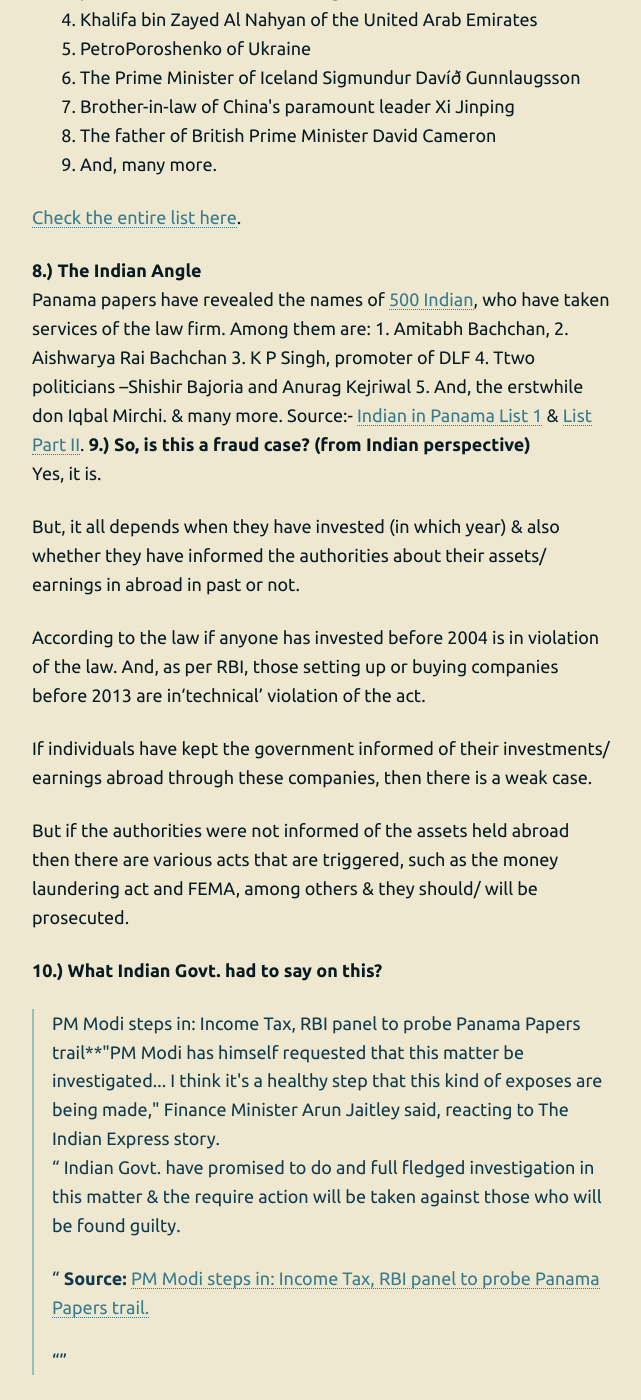
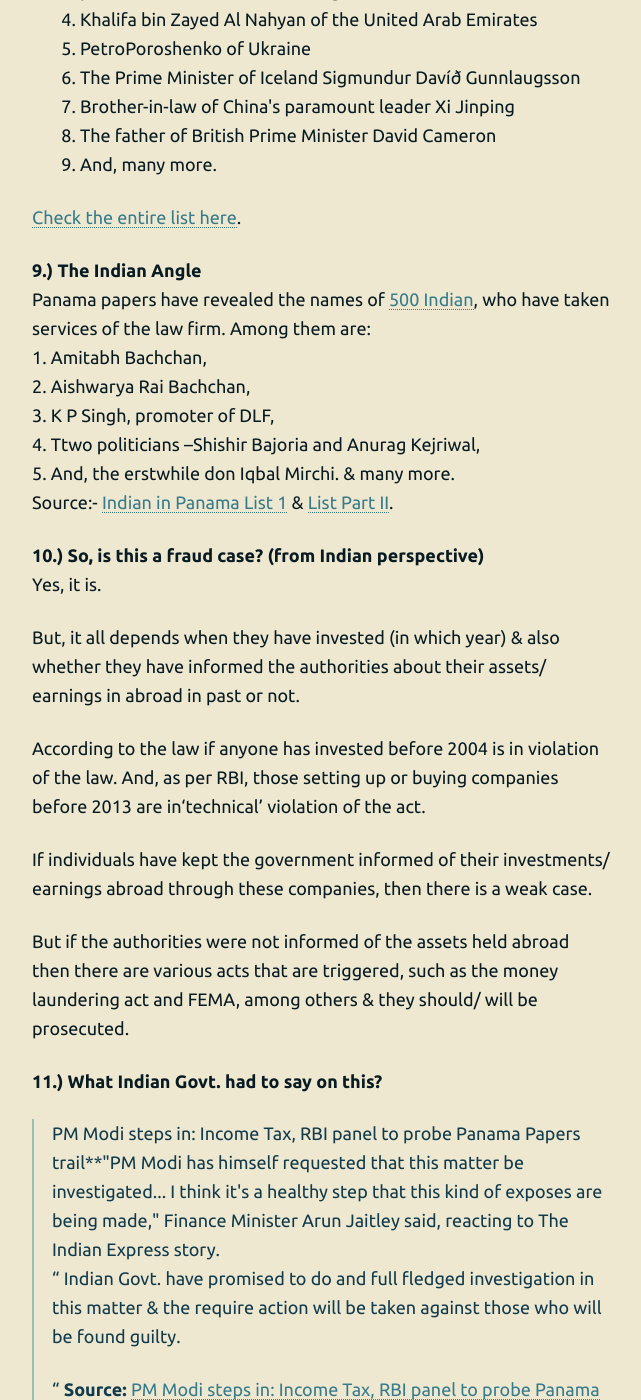
Before and after one commit to 93notes/93notes.github.io, a Jekyll site: the page built from _posts/2016-4-5-what-is-panama-paper-leak-all-about.html, in a window 1280 px wide and 1400 px high, scrolled down 3890 px. Shown: the whole window, without its empty margins (319-960 px from the left). Built offline with Jekyll 4.4.1, drawn with Linux system fonts in a browser that asks for light colours; nearby versions of some CDN libraries.

Commit message:
Update 2016-4-5-what-is-panama-paper-leak-all-about.html

```diff
--- a/_posts/2016-4-5-what-is-panama-paper-leak-all-about.html
+++ b/_posts/2016-4-5-what-is-panama-paper-leak-all-about.html
@@ -105,18 +105,18 @@ Well, as of Panama Papers have release a partial list. The <a href="https://en.w
 <a href="https://en.wikipedia.org/wiki/List_of_people_named_in_the_Panama_Papers#cite_note-2" target="_blank">Check the entire list here</a>.
 </p>
 
-<strong>8.) The Indian Angle </strong>
+<strong>9.) The Indian Angle </strong>
 <p>Panama papers have revealed the names of <a href="http://indianexpress.com/article/india/india-news-india/panama-papers-list-amitabh-bachchan-kp-singh-aishwarya-rai-iqbal-mirchi-adani-brother/" targer="_blank">500 Indian</a>, who have taken services of the law firm. Among them are:
-
-1. Amitabh Bachchan,
-2. Aishwarya Rai Bachchan
-3.  K P Singh, promoter of DLF
-4. Ttwo politicians –Shishir Bajoria and Anurag Kejriwal
-5. And, the erstwhile don Iqbal Mirchi. & many more.
+</br>
+1. Amitabh Bachchan, </br>
+2. Aishwarya Rai Bachchan, </br>
+3. K P Singh, promoter of DLF, </br>
+4. Ttwo politicians –Shishir Bajoria and Anurag Kejriwal, </br>
+5. And, the erstwhile don Iqbal Mirchi. & many more.</br>
 
 Source:- <a href="http://indianexpress.com/article/india/india-news-india/panama-papers-list-amitabh-bachchan-kp-singh-aishwarya-rai-iqbal-mirchi-adani-brother/" targer="_blank">Indian in Panama List 1</a> & <a href="http://indianexpress.com/article/india/india-news-india/panama-paper-india-list-2-ashok-malhotra-ashwani-kumar-mehra-anurag-kejriwal/" target="_blank">List Part II</a>.
-
-<strong>9.) So, is this a fraud case? (from Indian perspective) </strong></br>
+</p>
+<p><strong>10.) So, is this a fraud case? (from Indian perspective) </strong></br>
 Yes, it is.
 
 <p>But, it all depends when they have invested (in which year) & also whether they have informed the authorities about their assets/ earnings in abroad in past or not.
@@ -124,7 +124,7 @@ Yes, it is.
 <p>If individuals have kept the government informed of their investments/ earnings abroad through these companies, then there is a weak case. </p>
 <p>But if the authorities were not informed of the assets held abroad then there are various acts that are triggered, such as the money laundering act and FEMA, among others & they should/ will be prosecuted. </p>
 
-<p><strong>10.) What Indian Govt. had to say on this?</strong></br>
+<p><strong>11.) What Indian Govt. had to say on this?</strong></br>
 
 <blockquote>PM Modi steps in: Income Tax, RBI panel to probe Panama Papers trail**"PM Modi has himself requested that this matter be investigated... I think it's a healthy step that this kind of exposes are being made," Finance Minister Arun Jaitley said, reacting to The Indian Express story.
 <p>
```
